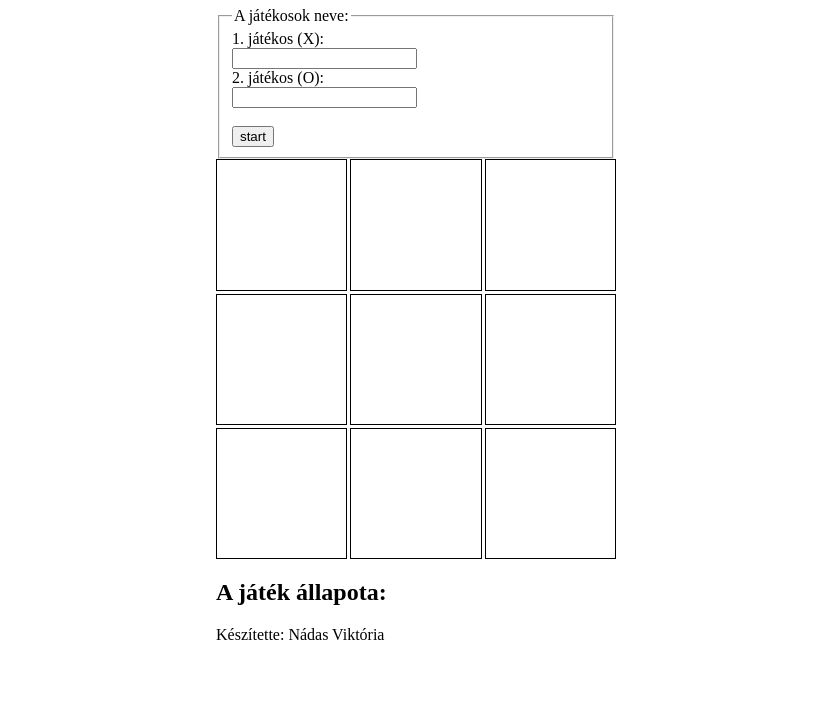
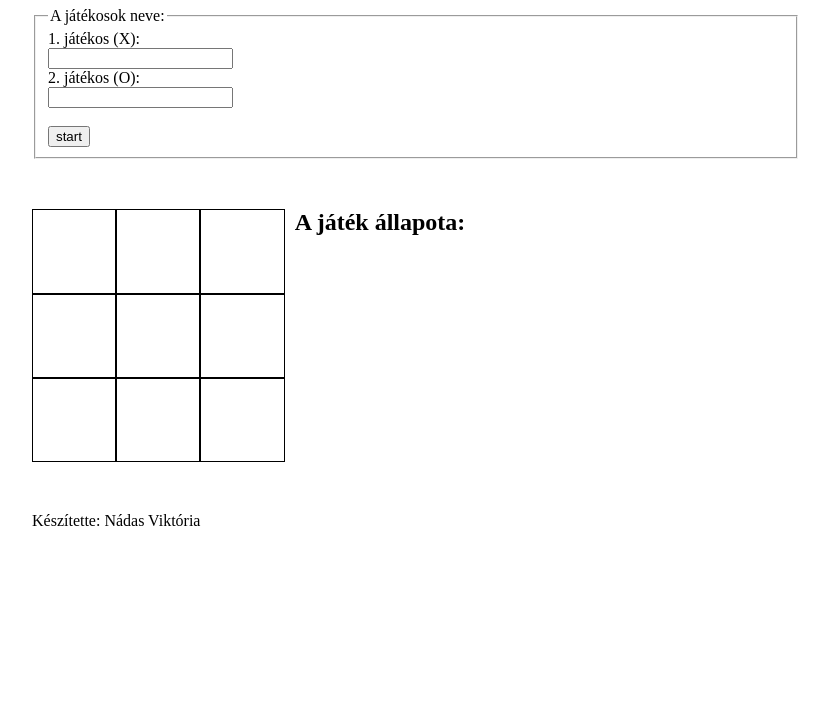
Before and after one commit to Vktr22/ticTacToe_250529_egyedul, a plain HTML site: page index.html in a window 1280 px wide. Shown: the part 73-800 px from the top of the page, without its empty margins (224-1053 px from the left). Drawn offline with Linux system fonts and the light colour scheme.

Commit message:
kattintas mukodik, css alap, de elfogadhato

```diff
--- a/index.html
+++ b/index.html
@@ -24,13 +24,15 @@
             </fieldset>
         </form>
     </section>
-    <section id="jatekTer">
-        <!--9 div kell ide-->
-    </section>
-    <aside>
-        <h1>A játék állapota:</h1>
+   <main>
+        <section id="jatekTer">
+            <!--9 div kell ide-->
+        </section>
+        <aside id="allapot">
+            <h2>A játék állapota:</h2>
 
-    </aside>
+        </aside>
+   </main>
     <footer id="footer">Készítette: Nádas Viktória</footer>
 </body>
 </html>
--- a/jsFileok/Elem.js
+++ b/jsFileok/Elem.js
@@ -11,7 +11,7 @@ export default class Elem {
     megjelenit() {
 
         let html=`<div class="elem">${this.#adat}</div>`
-        this.szuloElem.insertAdjacentHTML("beforeend",html)
+        this.szuloElem.insertAdjacentHTML("beforeend",html) //insertAdjacentHTML-> jobb DOM modositashoz, mint az innerHtml(ez szöveget ad vissza, a masik rogton modositja)
         this.elem = this.szuloElem.querySelector(".elem:last-child");
 
         //console.log(this.elem);
--- a/sytle/style.css
+++ b/sytle/style.css
@@ -1,5 +1,5 @@
 body{
-    width: 400px;
+    width: 60%;
     margin: auto;
 }
 
@@ -7,21 +7,33 @@ body{
     display: grid;
     grid-template-columns: 1fr 1fr 1fr;
     grid-template-rows: 1fr 1fr 1fr;
-    gap: 3px;
+
 }
 .elem {
     border: 1px solid black;
-    text-align:center;
     padding: 2px;
     font-size: 25px;
+    aspect-ratio: 1;    /*egyenlo magas es szeles*/
+    display: flex;
+    align-items: center;
+    justify-content: center;
+}
+main {
+    display:grid;
+    grid-template-columns: 1fr 2fr;
+    gap: 10px;
+}
 
-    aspect-ratio: 1;    /*egyenlo magas es szeles*/
+#sectUrlap {
+    margin-bottom: 50px;
 
-    /*
-        width: 100px;
-        height: 100px;
-        border: 1px solid black;
-        align-items: center;
-        justify-content: center;
-    */
 }
+h2 {
+    text-align:start;
+    margin-top: 0;
+}
+footer {
+    margin-top: 50px;
+    text-align: start;
+    display: grid;
+}
```
Also changed, not shown: jsFileok/JatekTer.js (+0 -18 lines).
